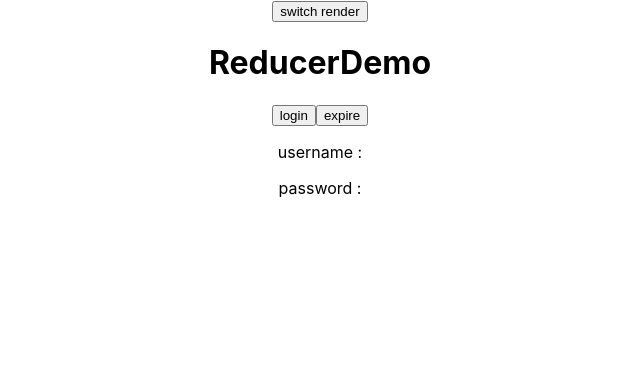
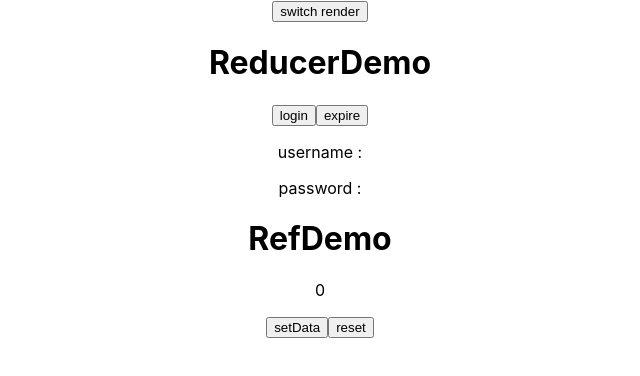
Before and after one commit to DouLu/react-demo, a React (Create React App) app: page / in a window 1280 px wide. Shown: the top 376 px of the page, without its empty margins (320-960 px from the left). Built offline with nearby package versions, Linux system fonts and the light colour scheme.

Commit message:
feat: add useRef

```diff
--- a/src/App.js
+++ b/src/App.js
@@ -1,11 +1,13 @@
-import React from 'react';
+import React, { useRef } from 'react';
 import './App.css';
 import { ThemeContext, themes } from './hooks/context';
 import ContextDemo from './hooks/ContextDemo';
 import ReducerDemo from './hooks/ReducerDemo';
+import RefDemo from './hooks/RefDemo';
 
 function App() {
 	const [render, setRender] = React.useState(false);
+	const ref = useRef(null);
 	return (
 		<ThemeContext.Provider value={themes.dark}>
 			<div className="App">
@@ -17,6 +19,23 @@ function App() {
 					switch render
 				</button>
 				{render ? <ContextDemo /> : <ReducerDemo />}
+				<div>
+					<RefDemo ref={ref} />
+					<button
+						onClick={() => {
+							ref.current.setData();
+						}}
+					>
+						setData
+					</button>
+					<button
+						onClick={() => {
+							ref.current.reset();
+						}}
+					>
+						reset
+					</button>
+				</div>
 			</div>
 		</ThemeContext.Provider>
 	);
--- /dev/null
+++ b/src/hooks/RefDemo.jsx
@@ -0,0 +1,26 @@
+import { forwardRef, useImperativeHandle, useState } from 'react';
+
+const RefDemo = forwardRef((props, ref) => {
+	const [count, setCount] = useState(0);
+
+	const setData = () => {
+		setCount(count + 1);
+	};
+
+	const reset = () => {
+		setCount(0);
+	};
+
+	useImperativeHandle(ref, () => ({
+		setData,
+		reset
+	}));
+
+	return (
+		<div>
+			<h1>RefDemo</h1>
+			<p>{count}</p>
+		</div>
+	);
+});
+export default RefDemo;
```
Also changed, not shown: public/forwardRef.png (added), 1 other file (tests, documents, lock files or other folders).
